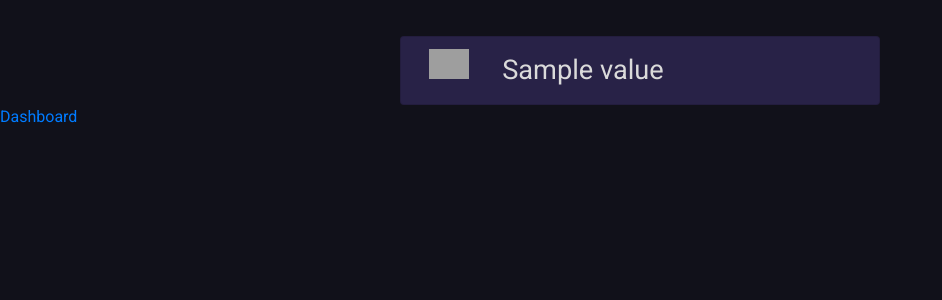
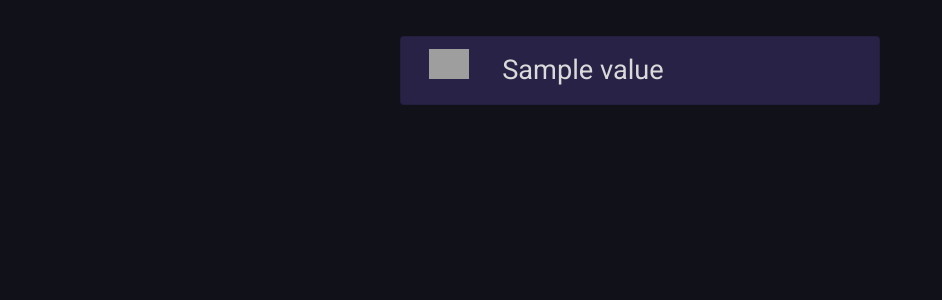
Before and after one commit to azizosharke/GitHubVisualizationAPI, a Flask app: template apps/templates/repository_list/repository.html in a window 1280 px wide. Shown: the part 130-430 px from the top of the page, without its empty margins (0-942 px from the left). Run offline with Flask 2, Linux system fonts and the light colour scheme; the template is opened without the code that fills it: most values are stand-ins (such as "Sample title", 1, 10 or a date in 2020); grey boxes are pictures that could not be loaded.

Commit message:
update repo list

```diff
--- a/apps/templates/repository_list/repository.html
+++ b/apps/templates/repository_list/repository.html
@@ -33,6 +33,4 @@ Repositry_list
     </ul>
 </div>
 
-
-<a class="tmp" href = "{{ url_for('dashboard.graph') }}">Dashboard</a>
 {% endblock content %}
```
